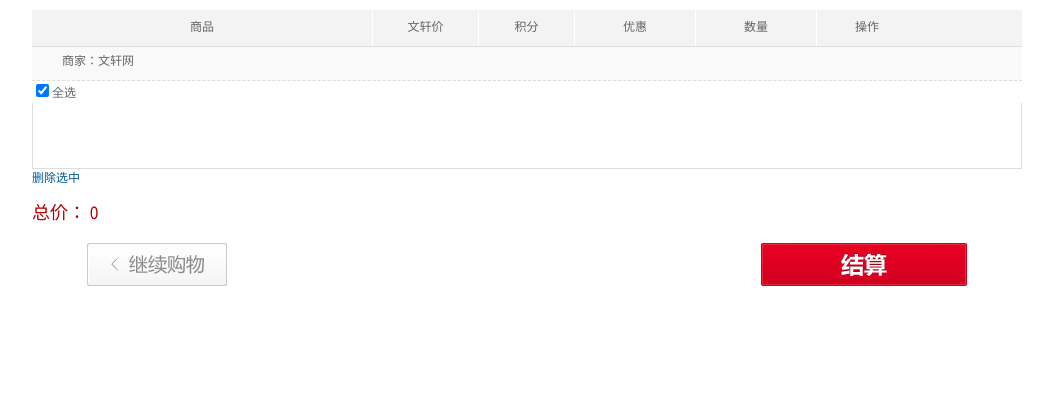
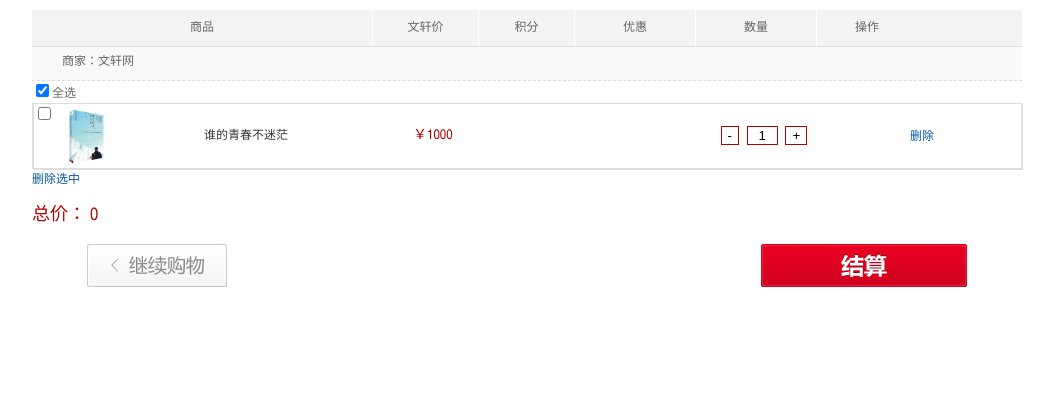
Before and after one commit to peihengzhuo/Wenxuan, a Django app: page /gouwuche/ in a window 1280 px wide. Shown: the part 90-510 px from the top of the page, without its empty margins (113-1167 px from the left). Run offline with Django 3.2, Linux system fonts and the light colour scheme; some libraries are stand-ins or nearby versions.

```diff
--- a/static/js/wenxuanjuji.js
+++ b/static/js/wenxuanjuji.js
@@ -1,6 +1,6 @@
 $(function(){
 	var arr=[];
-	$.get("http://127.0.0.1:8020/xiangmu/json/wenxuanjuji.json", function(data){
+	$.get("http://127.0.0.1:8000/xiangmu/json/wenxuanjuji.json", function(data){
 		arr = data;
 
 		for(var i =0;i<arr.length;i++){
--- a/templates/gouwuche.html
+++ b/templates/gouwuche.html
@@ -43,16 +43,16 @@
 					<input type="checkbox" checked="checked" id="allCheck" />全选
 
 					<ul id="list">
-						<!--<li>
+						<li>
 							<input class="check" type="checkbox" />
-							<img src="images/small.jpg" />
+							<img src="{% static 'images/small.jpg' %}" />
 							<span>谁的青春不迷茫</span>
 							<span>￥1000</span>
 							<input class="sub" type="button" value="-" />
 							<input class="num" type="text" value="1" />
 							<input class="add" type="button" value="+" />
 							<a class="delete" href="javascript:;">删除</a>
-						</li>			-->
+						</li>
 					</ul>
 					<a id="deleteSelect" href="javascript:;">删除选中</a>
 					<p>总价： <span id="totalPrice">0</span></p>
```
